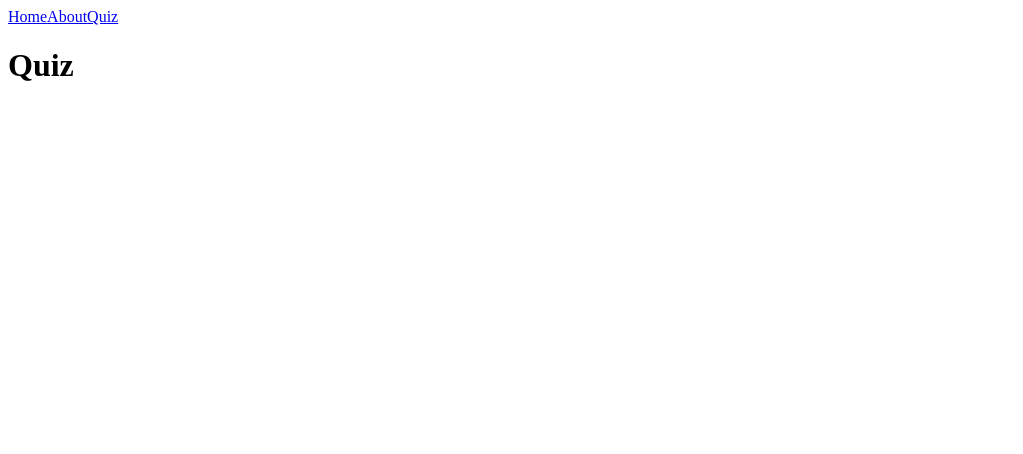
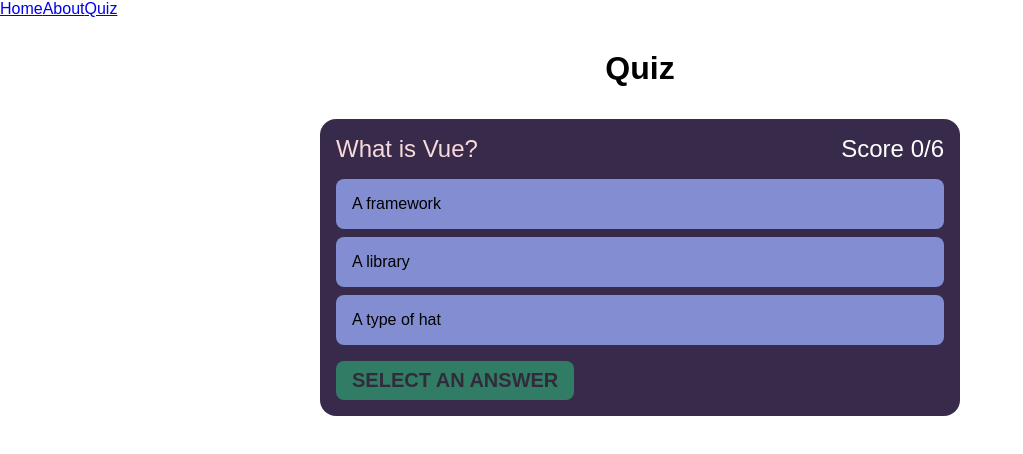
Before and after one commit to ChenukaGamage/techboost, a Vue app: page /quiz in a window 1280 px wide. Shown: the top 454 px of the page, without its empty margins (0-1023 px from the left). Built offline with nearby package versions, Linux system fonts and the light colour scheme.

Commit message:
Quiz.vue basic functionality works

```diff
--- a/package.json
+++ b/package.json
@@ -9,12 +9,12 @@
   },
   "dependencies": {
     "core-js": "^3.6.5",
+    "eslint-loader": "^4.0.2",
     "vue": "^3.0.0",
     "vue-router": "^4.4.5"
   },
   "devDependencies": {
     "@vue/cli-plugin-babel": "~4.5.15",
-    "@vue/cli-plugin-eslint": "~4.5.15",
     "@vue/cli-service": "~4.5.15",
     "@vue/compiler-sfc": "^3.0.0",
     "babel-eslint": "^10.1.0",
--- a/src/views/Quiz.vue
+++ b/src/views/Quiz.vue
@@ -1,9 +1,236 @@
+<script setup>
+import { ref, computed } from 'vue'
+
+const questions = ref([
+   {
+      question: 'What is Vue?',
+      answer: 0,
+      options: [
+         'A framework',
+         'A library',
+         'A type of hat'
+      ],
+      selected: null
+   },
+   {
+      question: 'What is Vuex used for?',
+      answer: 2,
+      options: [
+         'Eating a delicious snack',
+         'Viewing things',
+         'State management'
+      ],
+      selected: null
+   },
+   {
+      question: 'What is Vue Router?',
+      answer: 1,
+      options: [
+         'An ice cream maker',
+         'A routing library for Vue',
+         'Burger sauce'
+      ],
+      selected: null
+   }
+])
+
+const quizCompleted = ref(false)
+const currentQuestion = ref(0)
+const score = computed(() => {
+   let value = 0
+   questions.value.map(q => {
+		if (q.selected != null && q.answer == q.selected) {
+			console.log('correct');
+         value += 2
+      }
+   })
+   return value
+})
+
+const getCurrentQuestion = computed(() => {
+   let question = questions.value[currentQuestion.value]
+   question.index = currentQuestion.value
+   return question
+})
+
+const SetAnswer = (evt) => {
+   questions.value[currentQuestion.value].selected = e.target.value
+	e.target.value = null
+}
+
+const nextQuestion = () => {
+   if (currentQuestion.value < questions.value.length - 1) {
+      currentQuestion.value++
+      return
+   }
+      quizCompleted.value = true
+   }
+</script>
+
 <template>
+<main class="app">
    <h1>Quiz</h1>
- </template>
 
- <script>
- export default {
-   name: 'Quiz',
- };
- </script>
+   <section class="quiz" v-if="!quizCompleted">
+      <div class="quiz-info">
+         <span class="question">{{ getCurrentQuestion.question }}</span>
+         <span class="score">Score {{ score }}/{{ questions.length * 2 }}</span>
+      </div>
+
+      <div class="options">
+         <label
+         v-for="(option, index) in getCurrentQuestion.options"
+                   :for="'option' + index"
+                   :class="`option ${
+                      getCurrentQuestion.selected == index
+                      ? index == getCurrentQuestion.answer
+                         ? 'correct'
+                         : 'wrong'
+                      : ''
+                   } ${
+                      getCurrentQuestion.selected != null &&
+                      index != getCurrentQuestion.selected
+                      ? 'disabled'
+                      : ''
+                   }`">
+            <input
+               type="radio"
+               :id="'option' + index"
+               :name="getCurrentQuestion.index"
+               :value="index"
+               v-model="getCurrentQuestion.selected"
+               :disabled="getCurrentQuestion.selected"
+               @change="SetAnswer"
+               />
+            <span>{{ option }}</span>
+         </label>
+      </div>
+      <button
+         @click="nextQuestion"
+         :disabled="getCurrentQuestion.selected === null">
+         {{
+            getCurrentQuestion.index == questions.length - 1
+            ? 'Finish'
+            : getCurrentQuestion.selected == null
+               ? 'Select an answer'
+               : 'Next Question'
+         }}
+      </button>
+   </section>
+   <section v-else>
+      <h1> Quiz Completed !</h1>
+      <p> Your Score is {{ score }}/{{ questions.length * 2 }}</p>
+   </section>
+</main>
+</template>
+
+<style>
+* {
+   margin: 0;
+   padding: 0;
+   box-sizing: border-box;
+   font-family: 'Montserrat', sans-serif;
+}
+.body {
+   background-color: #f9dada;
+   color: #000;
+}
+
+.app {
+   display: flex;
+   flex-direction: column;
+   align-items: center;
+   padding: 2rem;
+   height: 100vh;
+}
+
+h1 {
+   font-size: 2rem;
+   margin-bottom: 2rem;
+}
+
+.quiz {
+   background-color: #382a4b;
+   padding: 1rem;
+   width: 100%;
+   max-width: 640px;
+   border-radius: 1rem;
+}
+
+.quiz-info {
+   display: flex;
+   justify-content: space-between;
+   margin-bottom: 1rem;
+}
+
+.quiz-info .question {
+   color: #f9dada;
+   font-size: 1.5rem;
+}
+
+.quiz-info .score {
+   color: #fff;
+   font-size: 1.5rem;
+}
+
+.options {
+   margin-bottom: 1rem;
+}
+
+.option {
+   padding: 1rem;
+   display: block;
+   background-color: #828ed1;
+   margin-bottom: 0.5rem;
+   border-radius: 0.5rem;
+   cursor: pointer;
+}
+.option:hover {
+   background-color: #1e2b78;
+}
+.option.correct {
+   background-color: #0a0;
+}
+.option.wrong {
+   background-color: #820000;
+}
+.option:last-of-type {
+   margin-bottom: 0;
+}
+.option.disabled {
+   opacity: 0.5;
+}
+.option input {
+   display: none;
+}
+
+button {
+   appearance: none;
+   border: none;
+   outline: none;
+   cursor: pointer;
+
+   padding: 0.5rem 1rem;
+   background-color: #2cce7d;
+   color: #2d2d2d;
+   font-weight: 700;
+   text-transform: uppercase;
+   font-size: 1.25rem;
+   border-radius: 0.5rem;
+}
+
+button:disabled {
+   opacity: 0.5;
+}
+
+h2 {
+   font-size: 1.5rem;
+   margin-bottom: 1rem;
+   text-align: center;
+}
+p {
+   font-size: 1.25rem;
+   text-align: center;
+   color: #2d2d2d;
+}
+</style>
--- /dev/null
+++ b/src/views/checking.vue
@@ -0,0 +1,244 @@
+<script setup>
+import { ref, computed } from 'vue'
+
+const questions = ref([
+  {
+	question: 'What is Vue?',
+	answer: 0,
+	options: [
+		'A framework',
+		'A library',
+		'A type of hat'
+	],
+	selected: null
+  },
+  {
+	question: 'What is Vuex used for?',
+	answer: 2,
+	options: [
+		'Eating a delicious snack',
+		'Viewing things',
+		'State management'
+	],
+	selected: null
+  },
+  {
+	question: 'What is Vue Router?',
+	answer: 1,
+	options: [
+		'An ice cream maker',
+		'A routing library for Vue',
+		'Burger sauce'
+	],
+	selected: null
+  }
+])
+
+const quizCompleted = ref(false)
+const currentQuestion = ref(0)
+const score = computed(() => {
+	let value = 0
+	questions.value.map(q => {
+		if (q.selected != null && q.answer == q.selected) {
+			console.log('correct');
+			value++
+		}
+	})
+	return value
+})
+
+const getCurrentQuestion = computed(() => {
+	let question = questions.value[currentQuestion.value]
+	question.index = currentQuestion.value
+	return question
+})
+
+const SetAnswer = (e) => {
+	questions.value[currentQuestion.value].selected = e.target.value
+	e.target.value = null
+}
+
+const nextQuestion = () => {
+	if (currentQuestion.value < questions.value.length - 1) {
+		currentQuestion.value++
+		return
+	}
+	quizCompleted.value = true
+}
+</script>
+
+<template>
+	<main class="app">
+		<h1>The Quiz</h1>
+
+		<section class="quiz" v-if="!quizCompleted">
+			<div class="quiz-info">
+				<span class="question">{{ getCurrentQuestion.question }}</span>
+				<span class="score">Score {{ score }}/{{ questions.length }}</span>
+			</div>
+
+			<div class="options">
+				<label
+					v-for="(option, index) in getCurrentQuestion.options"
+					:for="'option' + index"
+					:class="`option ${
+						getCurrentQuestion.selected == index
+							? index == getCurrentQuestion.answer
+								? 'correct'
+								: 'wrong'
+							: ''
+					} ${
+						getCurrentQuestion.selected != null &&
+						index != getCurrentQuestion.selected
+							? 'disabled'
+							: ''
+					}`">
+					<input
+						type="radio"
+						:id="'option' + index"
+						:name="getCurrentQuestion.index"
+						:value="index"
+						v-model="getCurrentQuestion.selected"
+						:disabled="getCurrentQuestion.selected"
+						@change="SetAnswer"
+					/>
+					<span>{{ option }}</span>
+				</label>
+			</div>
+
+			<button
+				@click="nextQuestion"
+				:disabled="!getCurrentQuestion.selected">
+				{{
+					getCurrentQuestion.index == questions.length - 1
+						? 'Finish'
+						: getCurrentQuestion.selected == null
+							? 'Select an option'
+							: 'Next question'
+				}}
+			</button>
+		</section>
+
+		<section v-else>
+			<h2>You have finished the quiz!</h2>
+			<p>Your score is {{ score }}/{{ questions.length }}</p>
+		</section>
+	</main>
+</template>
+
+<style>
+* {
+	margin: 0;
+	padding: 0;
+	box-sizing: border-box;
+	font-family: 'Montserrat', sans-serif;
+}
+
+body {
+	background-color: #271c36;
+	color: #FFF;
+}
+
+.app {
+	display: flex;
+	flex-direction: column;
+	align-items: center;
+	padding: 2rem;
+	height: 100vh;
+}
+
+h1 {
+	font-size: 2rem;
+	margin-bottom: 2rem;
+}
+
+.quiz {
+	background-color: #382a4b;
+	padding: 1rem;
+	width: 100%;
+	max-width: 640px;
+}
+
+.quiz-info {
+	display: flex;
+	justify-content: space-between;
+	margin-bottom: 1rem;
+}
+
+.quiz-info .question {
+	color: #8F8F8F;
+	font-size: 1.25rem;
+}
+
+.quiz-info.score {
+	color: #FFF;
+	font-size: 1.25rem;
+}
+
+.options {
+	margin-bottom: 1rem;
+}
+
+.option {
+	padding: 1rem;
+	display: block;
+	background-color: #271c36;
+	margin-bottom: 0.5rem;
+	border-radius: 0.5rem;
+	cursor: pointer;
+}
+
+.option:hover {
+	background-color: #2d213f;
+}
+
+.option.correct {
+	background-color: #2cce7d;
+}
+
+.option.wrong {
+	background-color: #ff5a5f;
+}
+
+.option:last-of-type {
+	margin-bottom: 0;
+}
+
+.option.disabled {
+	opacity: 0.5;
+}
+
+.option input {
+	display: none;
+}
+
+button {
+	appearance: none;
+	outline: none;
+	border: none;
+	cursor: pointer;
+	padding: 0.5rem 1rem;
+	background-color: #2cce7d;
+	color: #2d213f;
+	font-weight: 700;
+	text-transform: uppercase;
+	font-size: 1.2rem;
+	border-radius: 0.5rem;
+}
+
+button:disabled {
+	opacity: 0.5;
+}
+
+h2 {
+	font-size: 2rem;
+	margin-bottom: 2rem;
+	text-align: center;
+}
+
+p {
+	color: #8F8F8F;
+	font-size: 1.5rem;
+	text-align: center;
+}
+</style>
```
Also changed, not shown: 1 other file (tests, documents, lock files or other folders).
